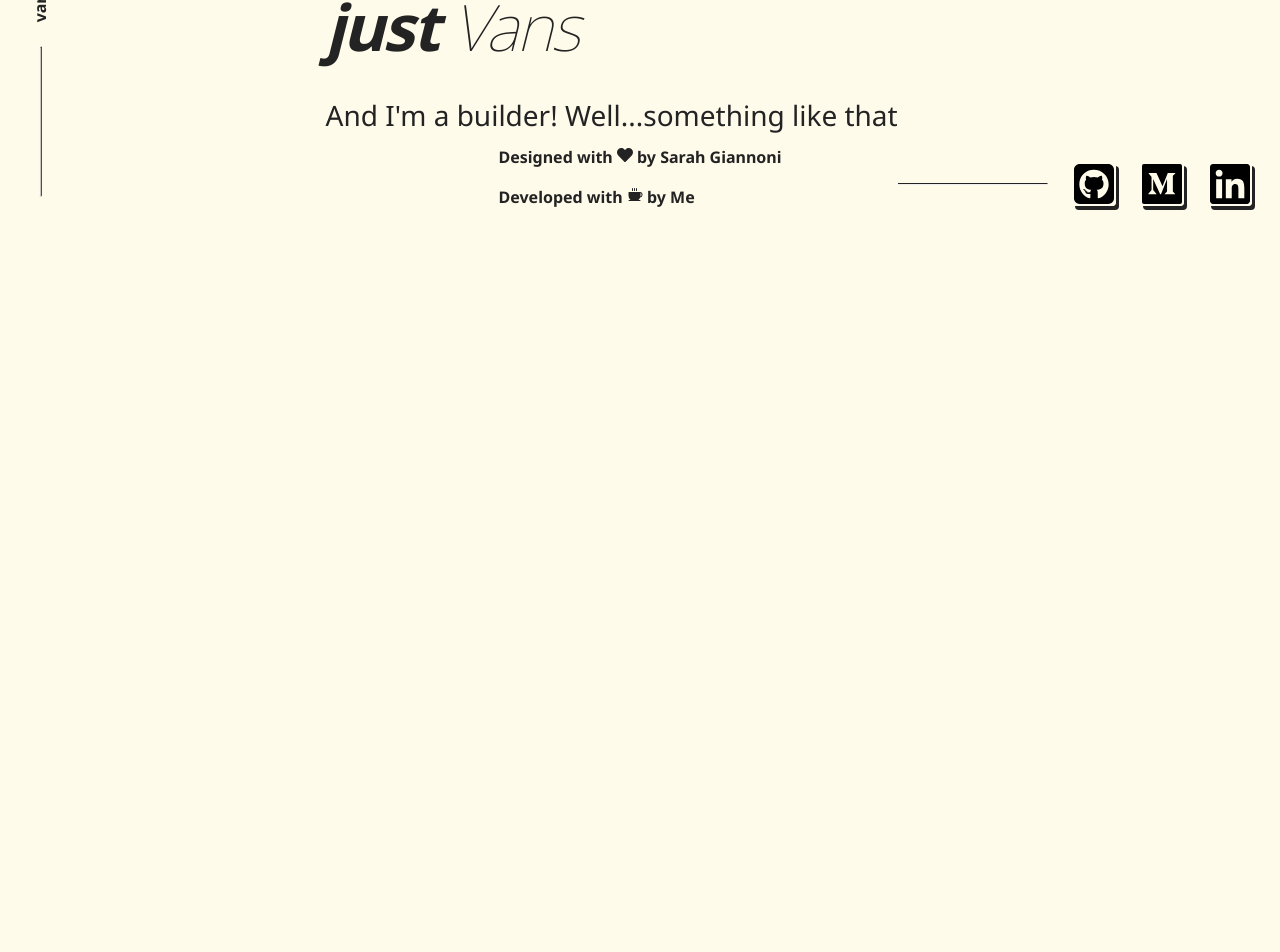
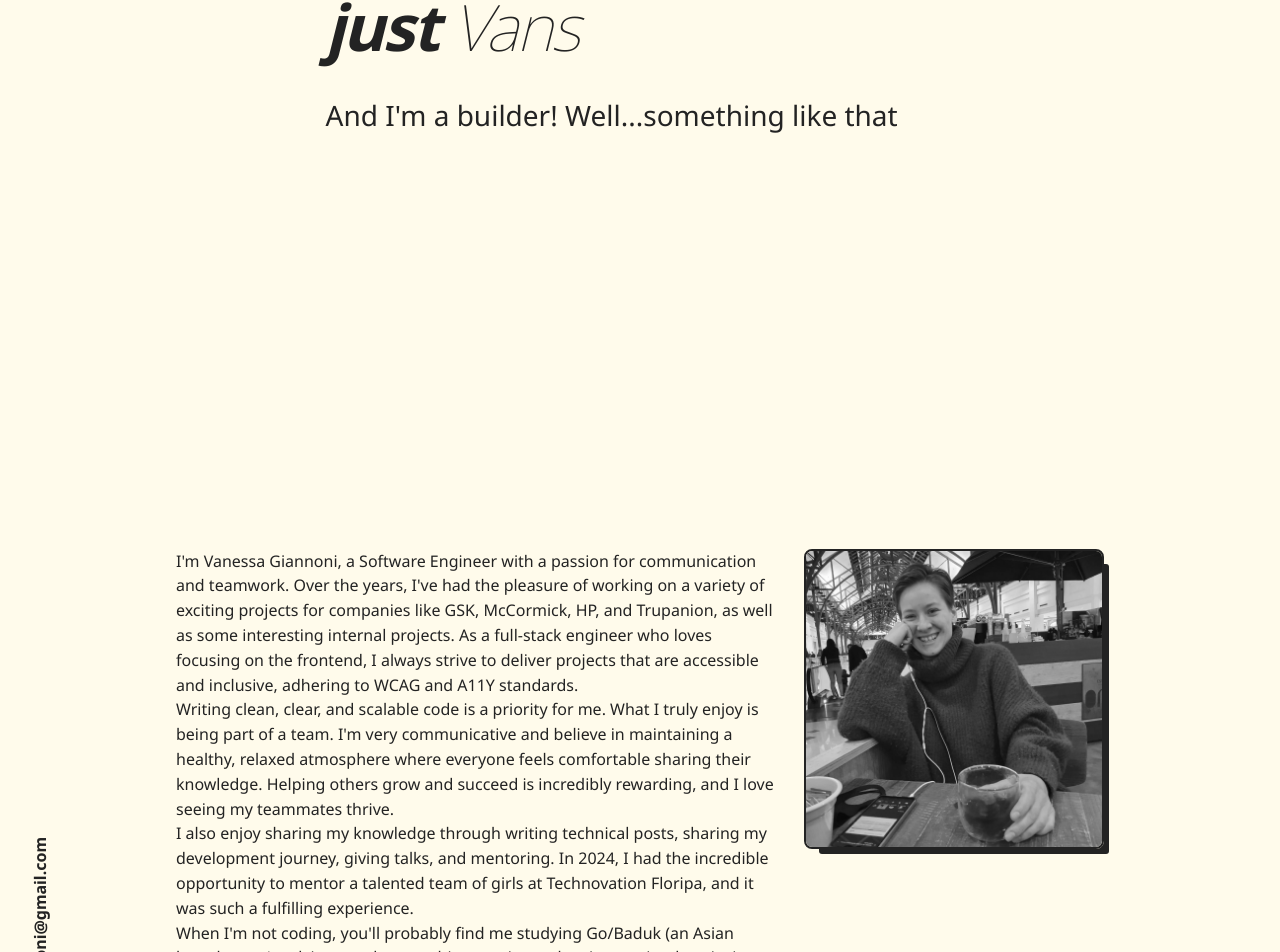
Before and after one commit to VanessaGiannoni/portfolio, a Next.js app: page / in a window 1280 px wide. Shown: the part 480-1432 px from the top of the page. Before the commit the page ends 800 px from the top, so only its background shows below. Built offline with nearby package versions, Linux system fonts and the light colour scheme.

Commit message:
feat: import about section

```diff
--- a/app/page.tsx
+++ b/app/page.tsx
@@ -1,9 +1,10 @@
 'use client';
 
-import { Container } from '@mantine/core';
+import { Container, ScrollArea, Space } from '@mantine/core';
 import Header from '@/src/components/Header/Header';
 import { Welcome } from '@/src/components/Welcome/Welcome';
 import Footer from '@/src/components/Footer/Footer';
+import About from '@/src/components/About/About';
 
 export default function HomePage() {
   const containerProps = {
@@ -15,7 +16,11 @@ export default function HomePage() {
     <main>
       <Container {...containerProps} fluid>
         <Header />
-        <Welcome />
+        <ScrollArea.Autosize mx="auto" scrollbars="y">
+          <Welcome />
+          <Space h="lg" />
+          <About />
+        </ScrollArea.Autosize>
         <Footer />
       </Container>
     </main>
```
